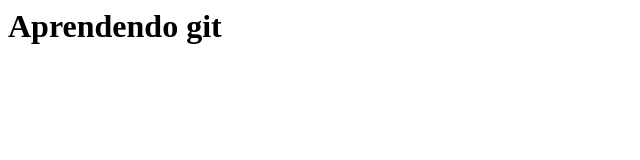
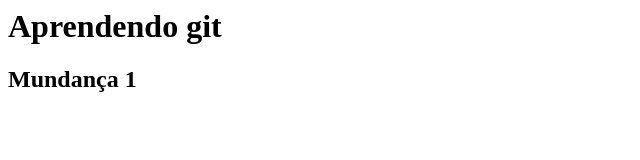
Before and after one commit to vickyeqq/git-aprender, a plain HTML site: page index.html in a window 1280 px wide. Shown: the whole page, without its empty margins (0-640 px from the left). Drawn offline with Linux system fonts and the light colour scheme.

Commit message:
terceiro commit

```diff
--- a/index.html
+++ b/index.html
@@ -1 +1,2 @@
 <h1>Aprendendo git</h1>
+<h2>Mundança 1</h2>
```
